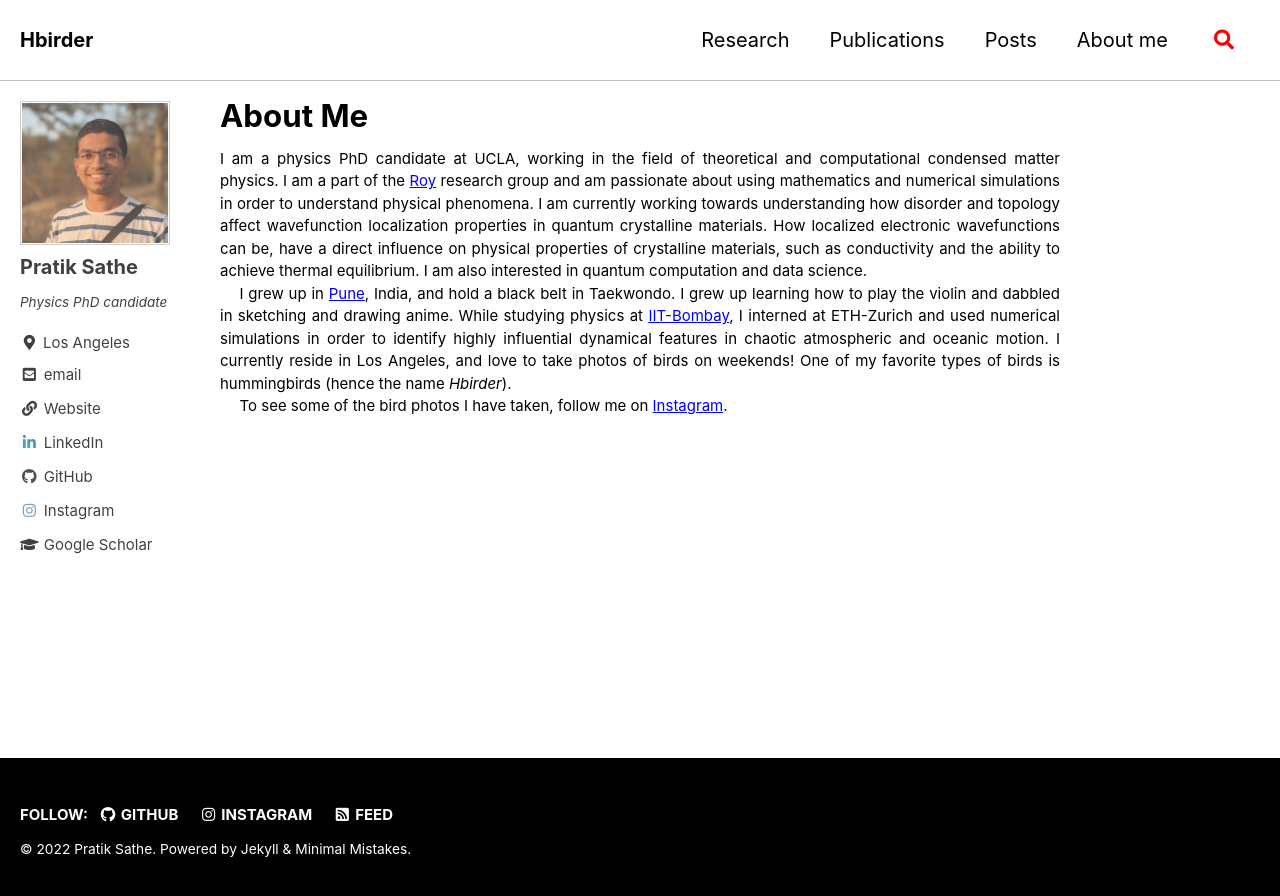
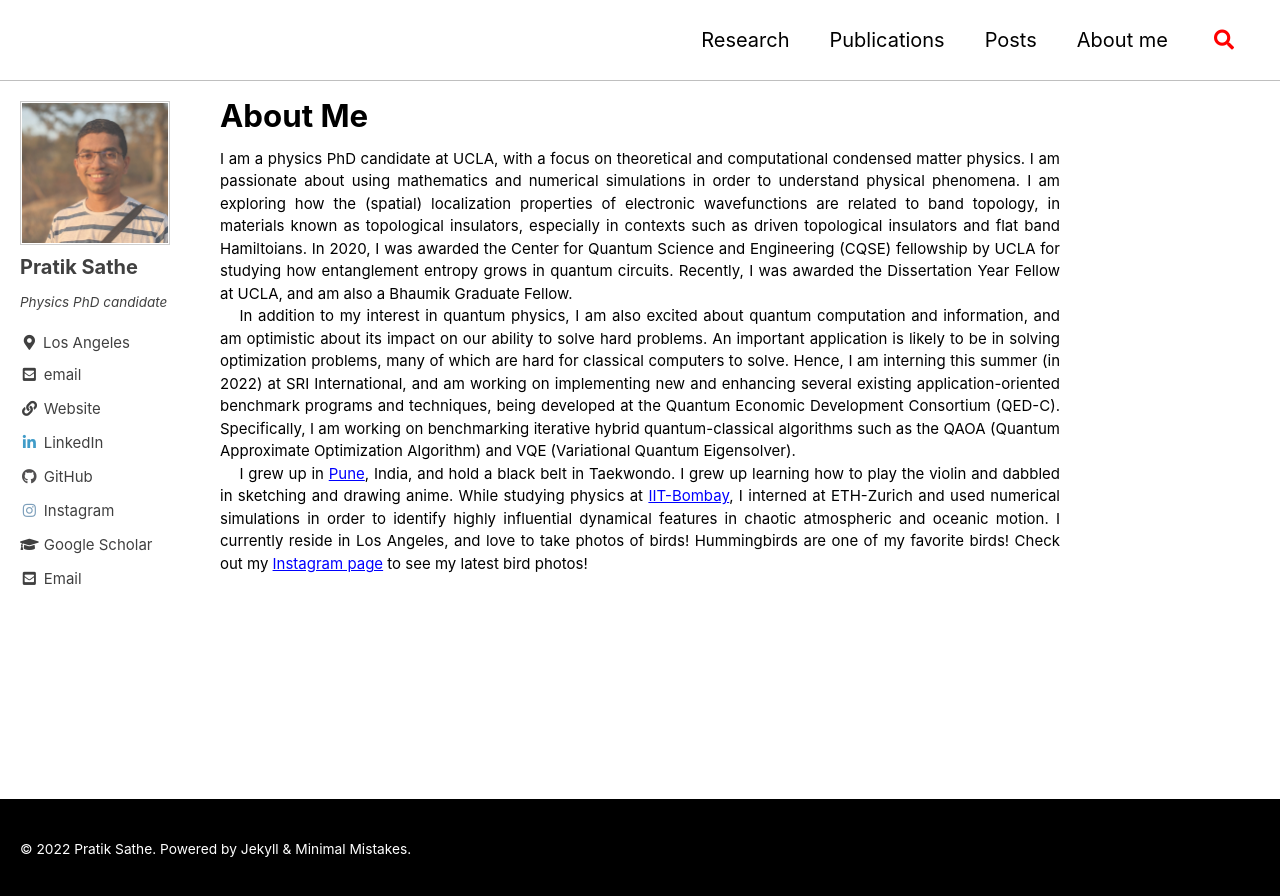
Before and after one commit to PratikSathe/PratikSathe.github.io, a Jekyll site: the page built from _pages/about.md, in a window 1280 px wide. Shown: the top 896 px of the page. Built offline with Jekyll 4.4.1, drawn with Linux system fonts in a browser that asks for light colours; cached includes are drawn as plain includes.

Commit message:
removed follow from footer; updated bio

```diff
--- a/_config.yml
+++ b/_config.yml
@@ -16,7 +16,7 @@ minimal_mistakes_skin    : "contrast" # "air", "aqua", "contrast", "dark", "dirt
 
 # Site Settings
 locale                   : "en-US"
-title                    : "Hbirder"
+title                    : "" #Hbirder
 title_separator          : "-"
 subtitle                 : # site tagline that appears below site title in masthead
 name                     : "Pratik Sathe"
@@ -106,7 +106,7 @@ author:
   avatar           : "/assets/images/bio-photo.jpg"
   bio              : "Physics PhD candidate"
   location         : "Los Angeles"
-  email            :
+  email            : "psathe@ucla.edu"
   links:
     - label: "email"
       icon: "fas fa-fw fa-envelope-square"
--- a/_includes/footer.html
+++ b/_includes/footer.html
@@ -1,4 +1,4 @@
-<div class="page__footer-follow">
+<!-- <div class="page__footer-follow">
   <ul class="social-icons">
     {% if site.data.ui-text[site.locale].follow_label %}
       <li><strong>{{ site.data.ui-text[site.locale].follow_label }}</strong></li>
@@ -16,6 +16,6 @@
       <li><a href="{% if site.atom_feed.path %}{{ site.atom_feed.path }}{% else %}{{ '/feed.xml' | relative_url }}{% endif %}"><i class="fas fa-fw fa-rss-square" aria-hidden="true"></i> {{ site.data.ui-text[site.locale].feed_label | default: "Feed" }}</a></li>
     {% endunless %}
   </ul>
-</div>
+</div> -->
 
 <div class="page__footer-copyright">&copy; {{ site.time | date: '%Y' }} {{ site.name | default: site.title }}. {{ site.data.ui-text[site.locale].powered_by | default: "Powered by" }} <a href="https://jekyllrb.com" rel="nofollow">Jekyll</a> &amp; <a href="https://mademistakes.com/work/minimal-mistakes-jekyll-theme/" rel="nofollow">Minimal Mistakes</a>.</div>
--- a/_pages/about.md
+++ b/_pages/about.md
@@ -5,8 +5,10 @@ layout: single
 modified: 2022-03-21
 ---
 
-I am a physics PhD candidate at UCLA, working in the field of theoretical and computational condensed matter physics. I am a part of the [Roy](https://cmt-roy.physics.ucla.edu/content/rahul-roy) research group and am passionate about using mathematics and numerical simulations in order to understand physical phenomena. I am currently working towards understanding how disorder and topology affect wavefunction localization properties in quantum crystalline materials. How localized electronic wavefunctions can be, have a direct influence on physical properties of crystalline materials, such as conductivity and the ability to achieve thermal equilibrium. I am also interested in quantum computation and data science.
 
-I grew up in [Pune](https://en.wikipedia.org/wiki/Pune), India, and hold a black belt in Taekwondo. I grew up learning how to play the violin and dabbled in sketching and drawing anime. While studying physics at [IIT-Bombay](https://en.wikipedia.org/wiki/IIT_Bombay), I interned at ETH-Zurich and used numerical simulations in order to identify highly influential dynamical features in chaotic atmospheric and oceanic motion. I currently reside in Los Angeles, and love to take photos of birds on weekends! One of my favorite types of birds is hummingbirds (hence the name _Hbirder_).
 
-To see some of the bird photos I have taken, follow me on [Instagram](https://www.instagram.com/birds.are.lit/).
+I am a physics PhD candidate at UCLA, with a focus on theoretical and computational condensed matter physics. I am passionate about using mathematics and numerical simulations in order to understand physical phenomena. I am exploring how the (spatial) localization properties of electronic wavefunctions are related to band topology, in materials known as topological insulators, especially in contexts such as driven topological insulators and flat band Hamiltoians. In 2020, I was awarded the Center for Quantum Science and Engineering (CQSE) fellowship by UCLA for studying how entanglement entropy grows in quantum circuits. Recently, I was awarded the Dissertation Year Fellow at UCLA, and am also a Bhaumik Graduate Fellow.
+
+In addition to my interest in quantum physics, I am also excited about quantum computation and information, and am optimistic about its impact on our ability to solve hard problems. An important application is likely to be in solving optimization problems, many of which are hard for classical computers to solve. Hence, I am interning this summer (in 2022) at SRI International, and am working on implementing new and  enhancing several existing application-oriented benchmark programs and techniques, being developed at the Quantum Economic Development Consortium (QED-C). Specifically, I am working on benchmarking iterative hybrid quantum-classical algorithms such as the QAOA (Quantum Approximate Optimization Algorithm) and VQE (Variational Quantum Eigensolver).
+
+I grew up in [Pune](https://en.wikipedia.org/wiki/Pune), India, and hold a black belt in Taekwondo. I grew up learning how to play the violin and dabbled in sketching and drawing anime. While studying physics at [IIT-Bombay](https://en.wikipedia.org/wiki/IIT_Bombay), I interned at ETH-Zurich and used numerical simulations in order to identify highly influential dynamical features in chaotic atmospheric and oceanic motion. I currently reside in Los Angeles, and love to take photos of birds! Hummingbirds are one of my favorite birds! Check out my [Instagram page](https://www.instagram.com/birds.are.lit/) to see my latest bird photos!
```
